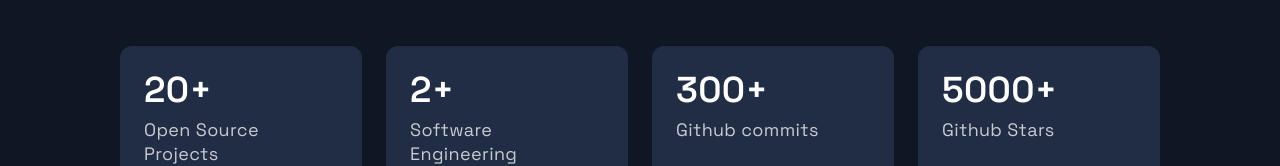
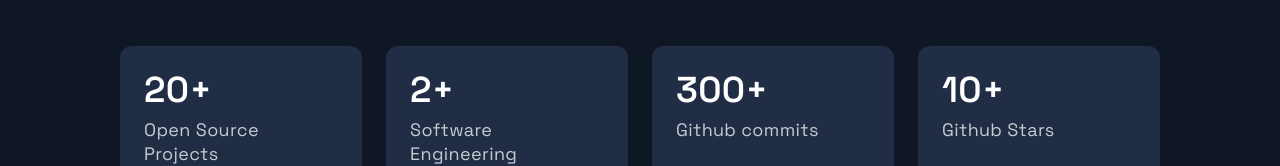
Before and after one commit to Januariesjm/Januariesjm, a Next.js app: page / in a window 1280 px wide. Shown: the part 3304-3470 px from the top of the page. Built offline with nearby package versions, Linux system fonts and the light colour scheme.

Commit message:
accomplishments edits

```diff
--- a/src/components/Acomplishments/Acomplishments.js
+++ b/src/components/Acomplishments/Acomplishments.js
@@ -7,7 +7,7 @@
   { number: 20, text: 'Open Source Projects'},
   { number: 2, text: 'Software Engineering Certificates', },
   { number: 300, text: 'Github commits', },
-  { number: 5000, text: 'Github Stars', }
+  { number: 10, text: 'Github Stars', }
 ];
 
 const Acomplishments = () => (
```
